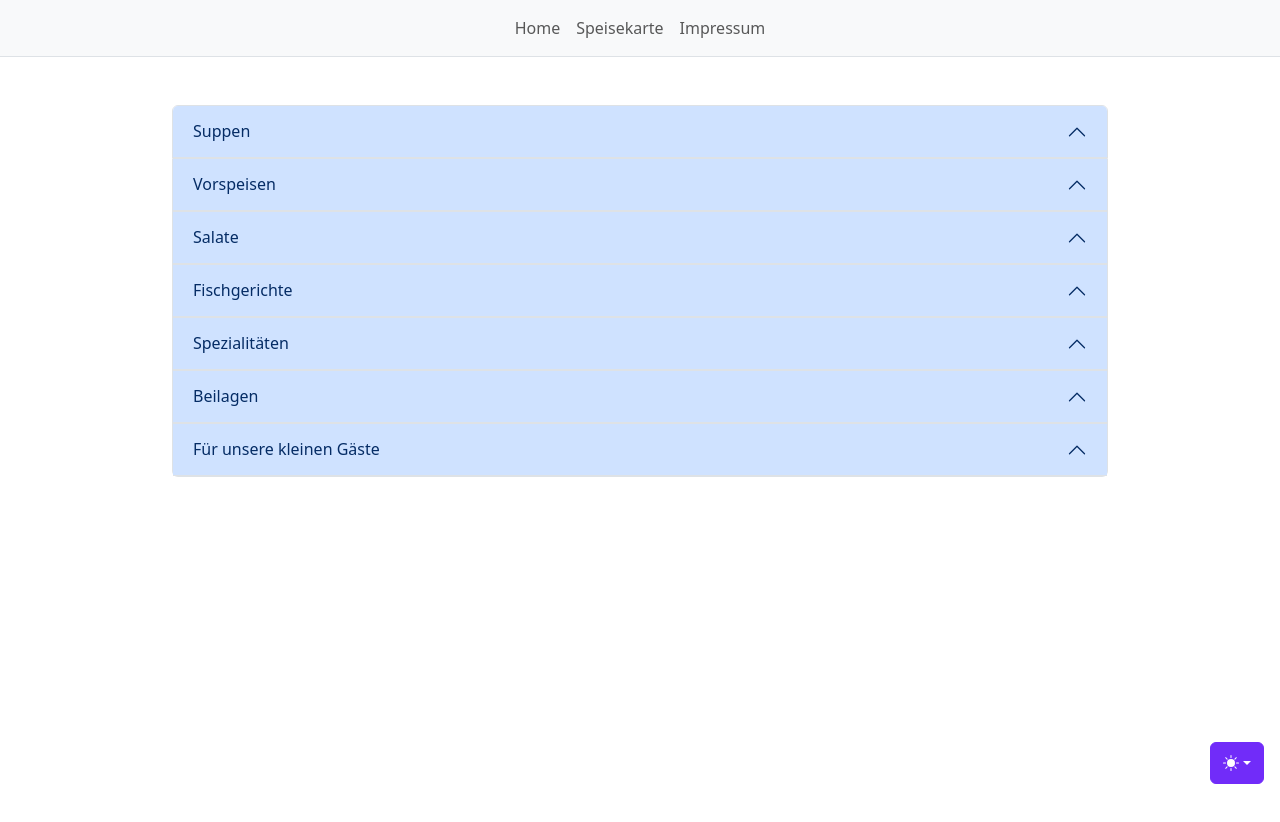
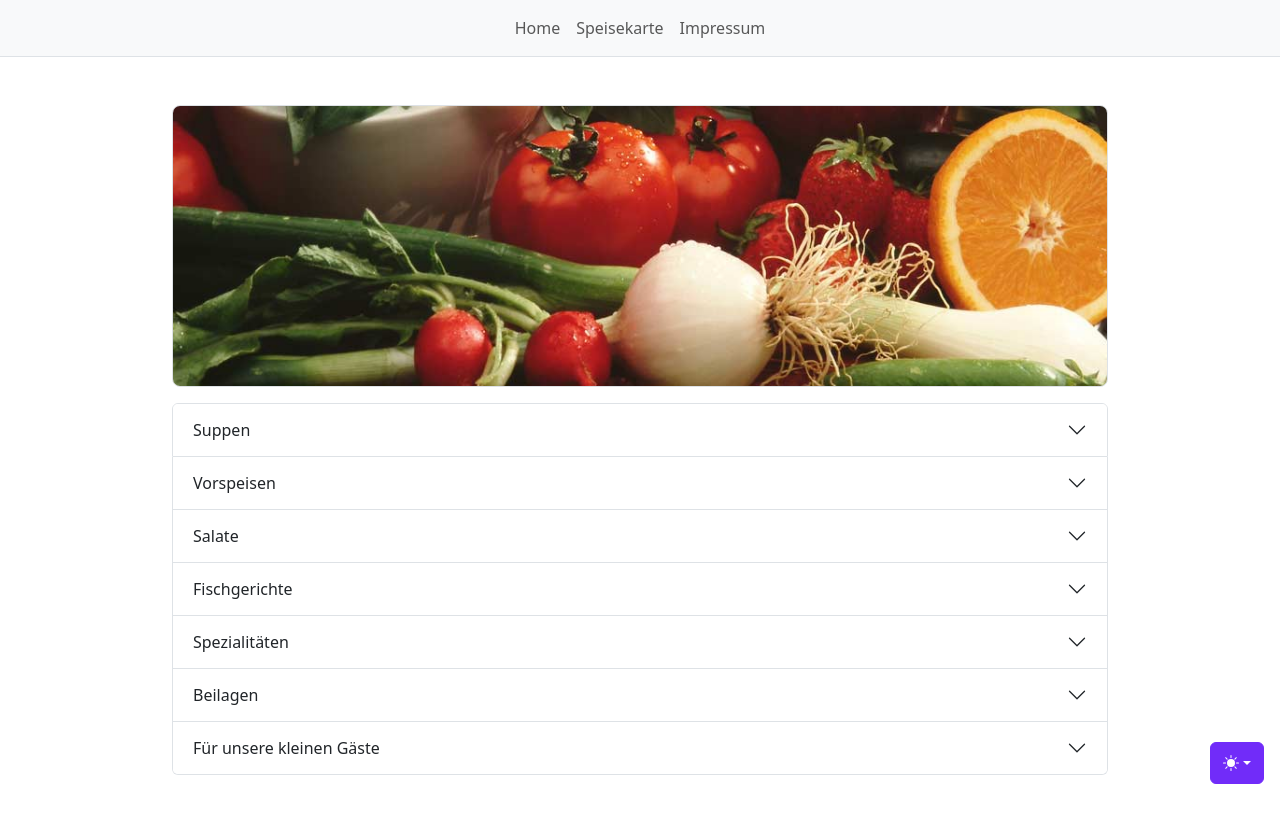
Before and after one commit to xooxaa/rhodos, a plain HTML site: page speisekarte.html in a window 1280 px wide. Before the commit the page ends 800 px from the top, so only its background shows below. Drawn offline with Linux system fonts and the light colour scheme.

Commit message:
fix accordion; add image to speisekarte

```diff
--- a/speisekarte.html
+++ b/speisekarte.html
@@ -146,7 +146,9 @@
       class="navbar navbar-expand-md bg-body-tertiary sticky-top border-bottom"
     >
       <div class="container">
-        <a class="navbar-brand d-md-none" href="#"> Restaurant Rhodos </a>
+        <a class="navbar-brand d-md-none ms-4" href="index.html">
+          Restaurant Rhodos
+        </a>
         <button
           class="navbar-toggler"
           type="button"
@@ -193,11 +195,17 @@
 
     <main>
       <div class="container my-5">
+        <img
+          src="images/vegetables.jpg"
+          class="w-100 mb-3 rounded-3 border"
+          alt="Gemüse"
+        />
+
         <div class="accordion" id="accordionPanelsStayOpenExample">
           <div class="accordion-item">
             <h2 class="accordion-header">
               <button
-                class="accordion-button"
+                class="accordion-button collapsed"
                 type="button"
                 data-bs-toggle="collapse"
                 data-bs-target="#panelsStayOpen-collapseOne"
@@ -269,7 +277,7 @@
           <div class="accordion-item">
             <h2 class="accordion-header">
               <button
-                class="accordion-button"
+                class="accordion-button collapsed"
                 type="button"
                 data-bs-toggle="collapse"
                 data-bs-target="#panelsStayOpen-collapseTwo"
@@ -325,7 +333,7 @@
           <div class="accordion-item">
             <h2 class="accordion-header">
               <button
-                class="accordion-button"
+                class="accordion-button collapsed"
                 type="button"
                 data-bs-toggle="collapse"
                 data-bs-target="#panelsStayOpen-collapseThree"
@@ -390,7 +398,7 @@
           <div class="accordion-item">
             <h2 class="accordion-header">
               <button
-                class="accordion-button"
+                class="accordion-button collapsed"
                 type="button"
                 data-bs-toggle="collapse"
                 data-bs-target="#panelsStayOpen-collapseFour"
@@ -455,7 +463,7 @@
           <div class="accordion-item">
             <h2 class="accordion-header">
               <button
-                class="accordion-button"
+                class="accordion-button collapsed"
                 type="button"
                 data-bs-toggle="collapse"
                 data-bs-target="#panelsStayOpen-collapseFive"
@@ -525,7 +533,7 @@
           <div class="accordion-item">
             <h2 class="accordion-header">
               <button
-                class="accordion-button"
+                class="accordion-button collapsed"
                 type="button"
                 data-bs-toggle="collapse"
                 data-bs-target="#panelsStayOpen-collapseSix"
@@ -585,7 +593,7 @@
           <div class="accordion-item">
             <h2 class="accordion-header">
               <button
-                class="accordion-button"
+                class="accordion-button collapsed"
                 type="button"
                 data-bs-toggle="collapse"
                 data-bs-target="#panelsStayOpen-collapseSeven"
```
Also changed, not shown: impressum.html (+3 -1 lines), index.html (+4 -2 lines).
